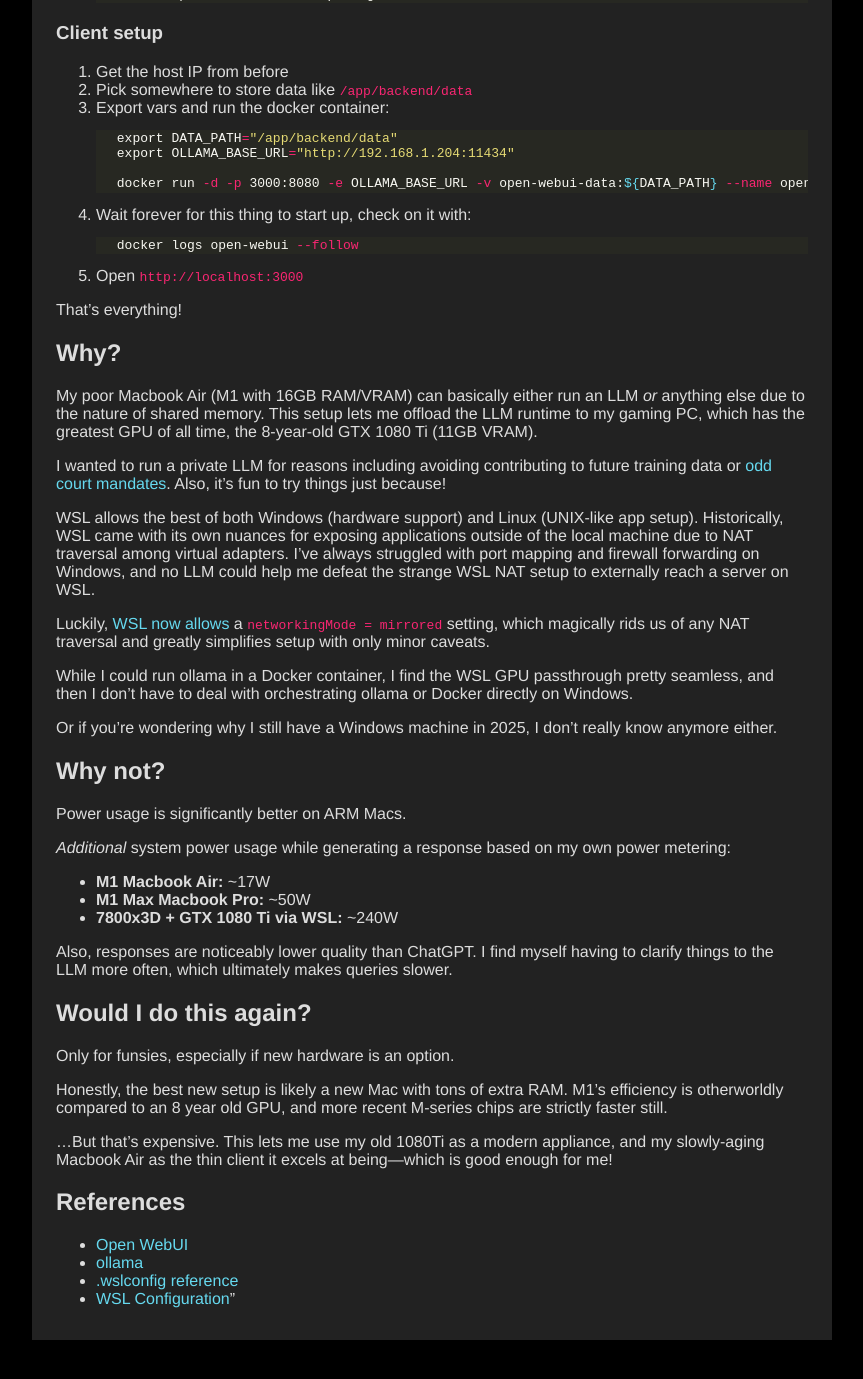
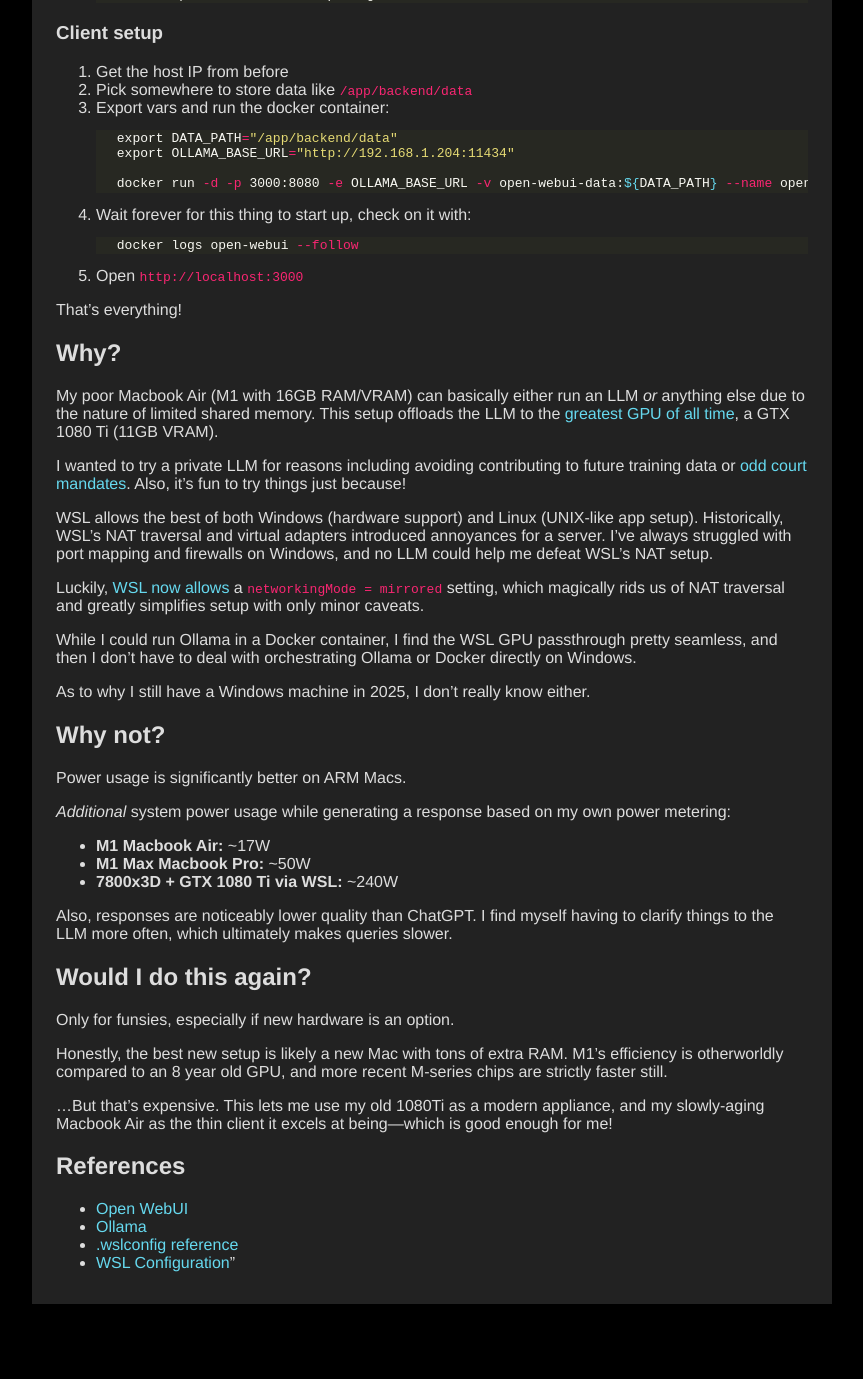
Before and after one commit to joe-herman/joe-herman.github.io, a Jekyll site: the page built from _posts/2025-06-26-running-ollama-on-wsl.md, in a window 1280 px wide and 1400 px high, scrolled down 1183 px. Shown: the top 1379 px of the window, without its empty margins (208-1071 px from the left). Built offline with Jekyll 4.4.1, drawn with Linux system fonts in a browser that asks for light colours; some of the changed text lies outside the part shown.

Commit message:
chore: minor edits

```diff
--- a/_posts/2025-06-26-running-ollama-on-wsl.md
+++ b/_posts/2025-06-26-running-ollama-on-wsl.md
@@ -1,10 +1,10 @@
 ---
 layout: post
-title: "Running ollama on WSL and Open WebUI on a MBA for funsies"
+title: "Running Ollama on WSL and Open WebUI on a MBA for funsies"
 ---
 
 ## Summary
-This post documents what worked for me to run an ollama in WSL on Windows, while querying it from another machine using [Open WebUI](https://github.com/open-webui/open-webui).
+This post documents what worked for me to run an Ollama in WSL on Windows, while querying it from another machine using [Open WebUI](https://github.com/open-webui/open-webui).
 
 This yields a ChatGPT-like service that runs privately and is still usable on underpowered clients.
 
@@ -75,17 +75,17 @@
 That's everything!
 
 ## Why?
-My poor Macbook Air (M1 with 16GB RAM/VRAM) can basically either run an LLM _or_ anything else due to the nature of shared memory. This setup lets me offload the LLM runtime to my gaming PC, which has the greatest GPU of all time, the 8-year-old GTX 1080 Ti (11GB VRAM).
+My poor Macbook Air (M1 with 16GB RAM/VRAM) can basically either run an LLM _or_ anything else due to the nature of limited shared memory. This setup offloads the LLM to the [greatest GPU of all time](https://www.youtube.com/watch?v=ghT7G_9xyDU), a GTX 1080 Ti (11GB VRAM).
 
-I wanted to run a private LLM for reasons including avoiding contributing to future training data or [odd court mandates](https://arstechnica.com/tech-policy/2025/06/openai-says-court-forcing-it-to-save-all-chatgpt-logs-is-a-privacy-nightmare/). Also, it's fun to try things just because!
+I wanted to try a private LLM for reasons including avoiding contributing to future training data or [odd court mandates](https://arstechnica.com/tech-policy/2025/06/openai-says-court-forcing-it-to-save-all-chatgpt-logs-is-a-privacy-nightmare/). Also, it's fun to try things just because!
 
-WSL allows the best of both Windows (hardware support) and Linux (UNIX-like app setup). Historically, WSL came with its own nuances for exposing applications outside of the local machine due to NAT traversal among virtual adapters. I've always struggled with port mapping and firewall forwarding on Windows, and no LLM could help me defeat the strange WSL NAT setup to externally reach a server on WSL.
+WSL allows the best of both Windows (hardware support) and Linux (UNIX-like app setup). Historically, WSL's NAT traversal and virtual adapters introduced annoyances for a server. I've always struggled with port mapping and firewalls on Windows, and no LLM could help me defeat WSL's NAT setup.
 
-Luckily, [WSL now allows](https://learn.microsoft.com/en-us/windows/wsl/wsl-config#configuration-settings-for-wslconfig) a `networkingMode = mirrored` setting, which magically rids us of any NAT traversal and greatly simplifies setup with only minor caveats.
+Luckily, [WSL now allows](https://learn.microsoft.com/en-us/windows/wsl/wsl-config#configuration-settings-for-wslconfig) a `networkingMode = mirrored` setting, which magically rids us of NAT traversal and greatly simplifies setup with only minor caveats.
 
-While I could run ollama in a Docker container, I find the WSL GPU passthrough pretty seamless, and then I don't have to deal with orchestrating ollama or Docker directly on Windows.
+While I could run Ollama in a Docker container, I find the WSL GPU passthrough pretty seamless, and then I don't have to deal with orchestrating Ollama or Docker directly on Windows.
 
-Or if you're wondering why I still have a Windows machine in 2025, I don't really know anymore either.
+As to why I still have a Windows machine in 2025, I don't really know either.
 
 ## Why not?
 Power usage is significantly better on ARM Macs.
@@ -107,6 +107,6 @@
 
 ## References
 * [Open WebUI](https://github.com/open-webui/open-webui)
-* [ollama](https://github.com/ollama/ollama)
+* [Ollama](https://github.com/ollama/Ollama)
 * [.wslconfig reference](https://learn.microsoft.com/en-us/windows/wsl/wsl-config#wslconfig)
 * [WSL Configuration](https://learn.microsoft.com/en-us/windows/wsl/wsl-config#configuration-settings-for-wslconfig)”
```
